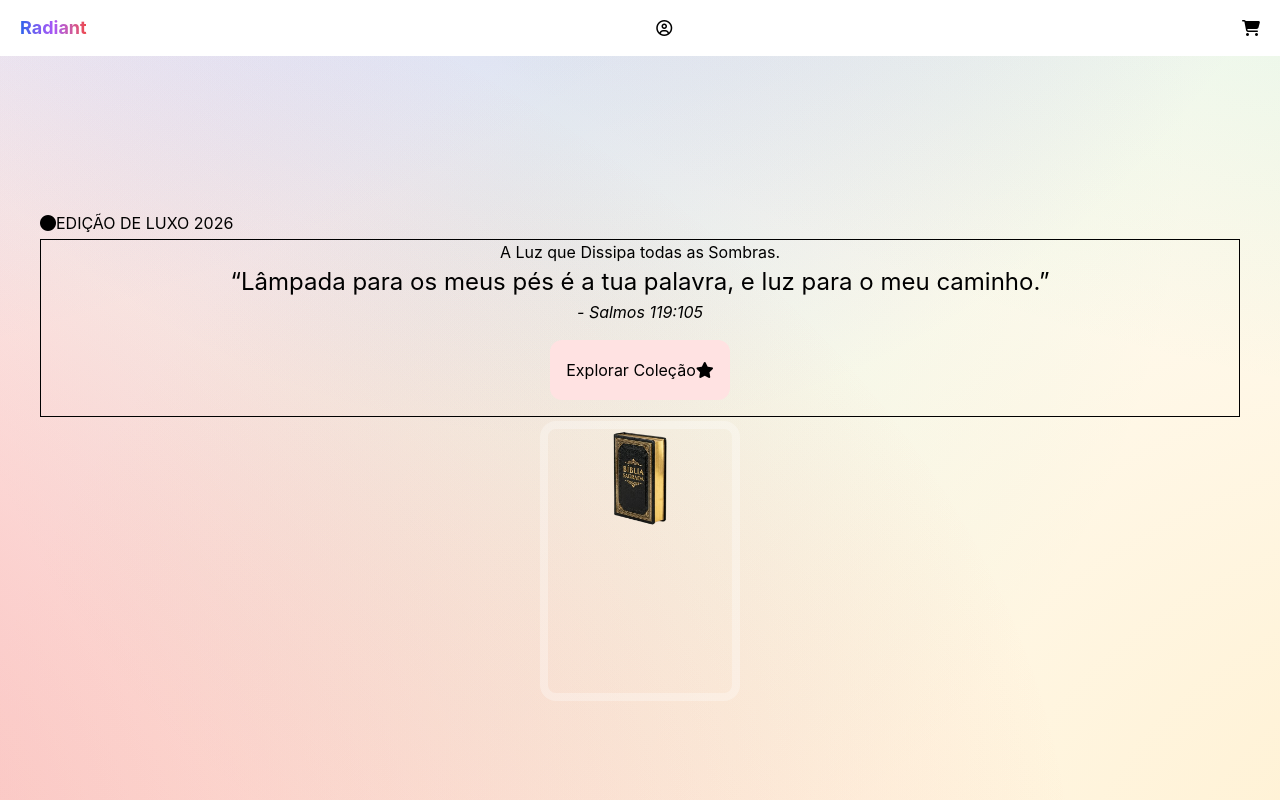
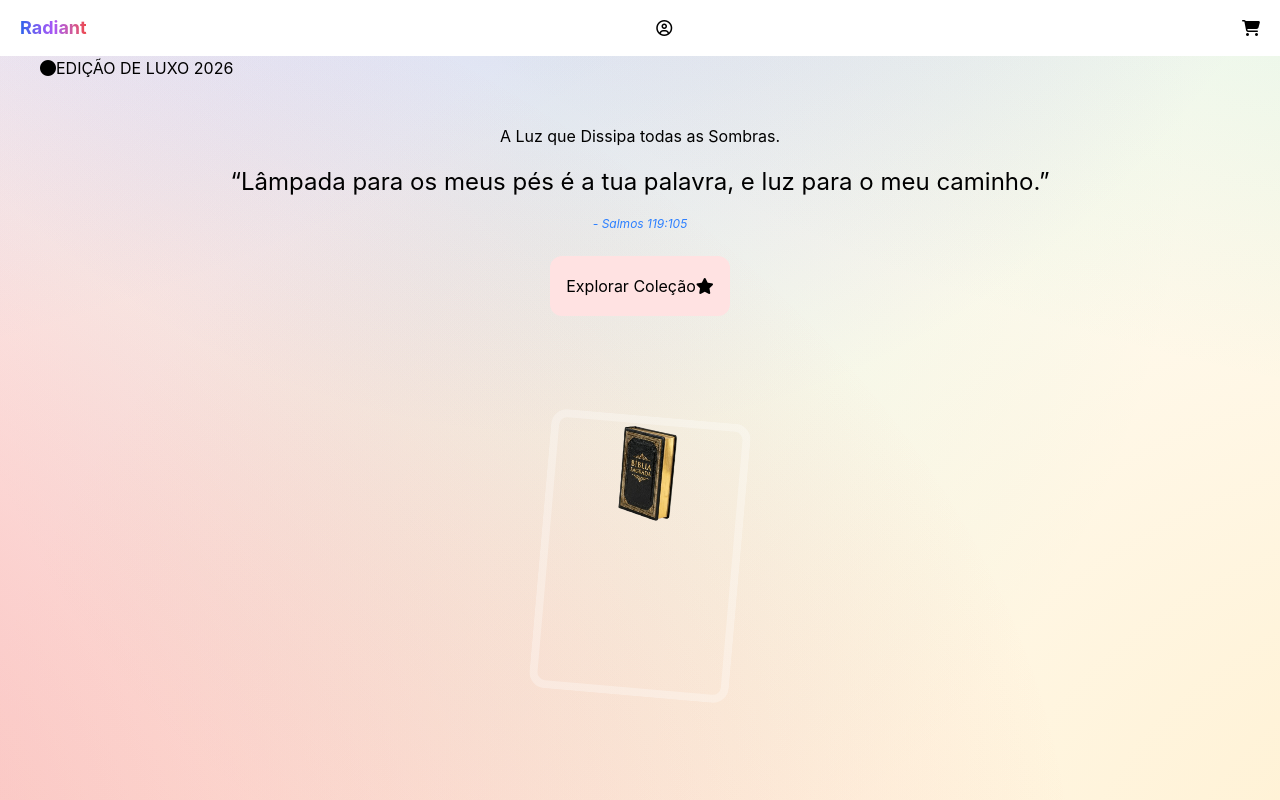
Before and after one commit to julianarocumback/radiant, a React (Vite) app: page / in a window 1280 px wide. Shown: the top 800 px of the page. Built offline with nearby package versions, Linux system fonts and the light colour scheme.

Commit message:
Arrumando o posicionamento do conteúdo na hero

```diff
--- a/src/components/hero/Hero.jsx
+++ b/src/components/hero/Hero.jsx
@@ -5,13 +5,14 @@ import HeroFeature from "./heroFeature/HeroFeature"
 
 export default function Hero() {
     return (
-        <div className='h-screen w-full justify-center flex flex-col px-10 animate-glow bg-[length:200%_200%]
+        <div className='h-screen w-full flex flex-col px-10 animate-glow bg-[length:200%_200%]
         bg-[radial-gradient(at_0%_0%,rgba(59,130,246,0.3),transparent_50%),radial-gradient(at_50%_0%,rgba(147,51,234,0.3),transparent_50%),radial-gradient(at_100%_0%,rgba(46,204,133,0.3),transparent_50%),radial-gradient(at_0%_100%,rgba(231,76,60,0.3),transparent_50%),radial-gradient(at_90%_100%,rgba(254,202,87,0.3),transparent_50%),radial-gradient(at_0%_100%,rgba(255,107,107,0.3),transparent_50%),radial-gradient(50%_100%,rgba(46,204,133,0.10),transparent_50%)]' >
+            <div className="flex flex-col gap-10">
                 <div className='hidden md:block'>
                     <Badge/>
                 </div>
 
-            <div className='order-1 md:order-0 flex flex-col my-1 bord border-1'>
+                <div className='order-1 md:order-0 flex flex-col my-1 gap-2'>
                     <HeroContent/>
                     <div className='flex justify-center my-4'>
                         <Button style={'bg-red-100 h-15 rounded-xl px-4'} texto={'Explorar Coleção'}><i class="fa-solid fa-star"></i></Button>
@@ -23,6 +24,7 @@ export default function Hero() {
                     <HeroFeature/>
                 </div>
             </div>
+        </div>
     )
 
 }
--- a/src/components/hero/heroContent/HeroCotent.jsx
+++ b/src/components/hero/heroContent/HeroCotent.jsx
@@ -1,9 +1,9 @@
 export default function HeroContent() {
     return (
-        <div className='text-center'>
+        <div className='text-center flex flex-col gap-4'>
             <h1 className='hidden md:block'>A Luz que Dissipa todas as Sombras.</h1>
             <p className='text-2xl/9'><q>Lâmpada para os meus pés é a tua palavra, e luz para o meu caminho.</q></p>
-            <cite><span className='hidden md:inline'>-</span> <span className='uppercase md:capitalize'>Salmos 119:105</span></cite>
+            <cite className="text-xs text-blue-500"><span className='hidden md:inline'>-</span> <span className='uppercase md:capitalize'>Salmos 119:105</span></cite>
         </div>
     )
 }
--- a/src/components/hero/heroFeature/HeroFeature.jsx
+++ b/src/components/hero/heroFeature/HeroFeature.jsx
@@ -1,7 +1,7 @@
 import Feature from './feature.png'
 export default function HeroFeature(){
     return (
-        <div className=''>
+        <div className='rotate-5'>
             <div className='h-70 w-50 shadow-[inset_0_0_0_8px_rgba(255,255,255,0.3)] rounded-2xl p-2 ' >
                 <div className='h-full w-full rounded-xl'>
                     <img src={Feature} alt="" />
```
Lines whose indentation alone changed are shown as unchanged.
